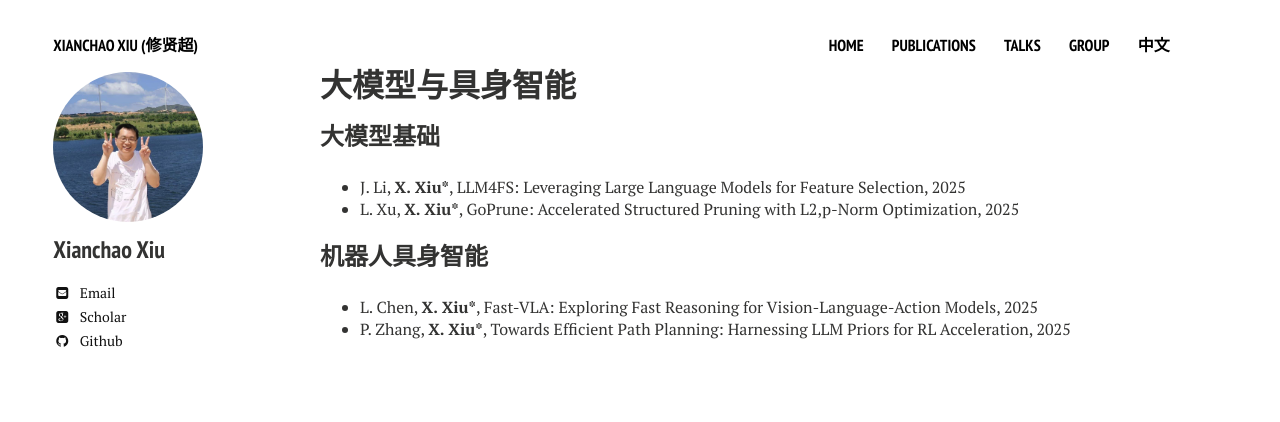
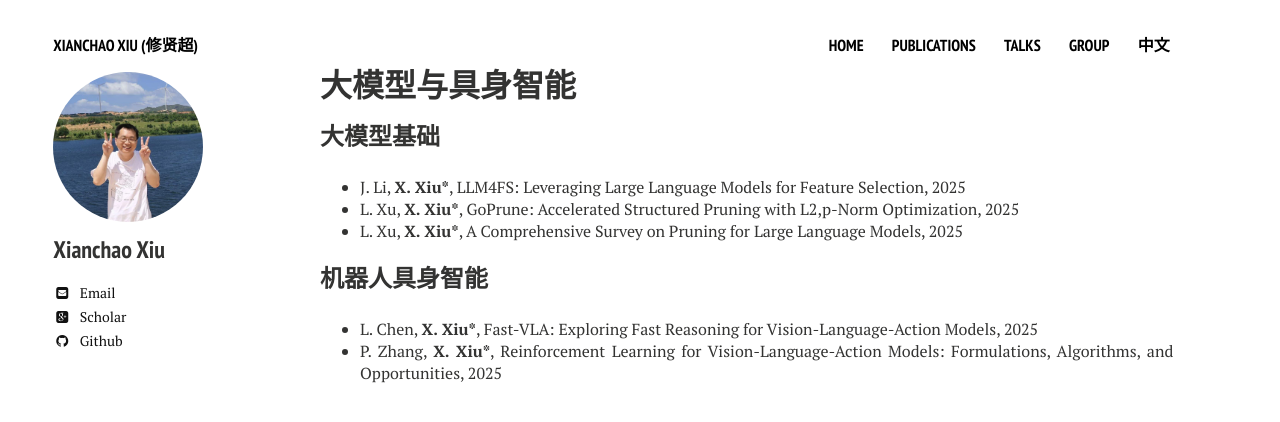
Before and after one commit to xianchaoxiu/xianchaoxiu.github.io, a Jekyll site: the page built from chinese/research/LLM/index.md, in a window 1280 px wide. Shown: the top 422 px of the page. Built offline with Jekyll 4.4.1, drawn with Linux system fonts in a browser that asks for light colours; nearby versions of some CDN libraries.

Commit message:
Update index.md

```diff
--- a/chinese/research/LLM/index.md
+++ b/chinese/research/LLM/index.md
@@ -9,7 +9,9 @@ share: false
 ### 大模型基础
 * J. Li, <b>X. Xiu*</b>, LLM4FS: Leveraging Large Language Models for Feature Selection, 2025 <br>
 * L. Xu, <b>X. Xiu*</b>, GoPrune: Accelerated Structured Pruning with L2,p-Norm Optimization, 2025 <br>
+* L. Xu, <b>X. Xiu*</b>, A Comprehensive Survey on Pruning for Large Language Models, 2025 <br>
+
 
 ### 机器人具身智能
 * L. Chen, <b>X. Xiu*</b>, Fast-VLA: Exploring Fast Reasoning for Vision-Language-Action Models, 2025 <br>
-* P. Zhang, <b>X. Xiu*</b>, Towards Efficient Path Planning: Harnessing LLM Priors for RL Acceleration, 2025 <br>
+* P. Zhang, <b>X. Xiu*</b>, Reinforcement Learning for Vision-Language-Action Models: Formulations, Algorithms, and Opportunities, 2025 <br>
```
